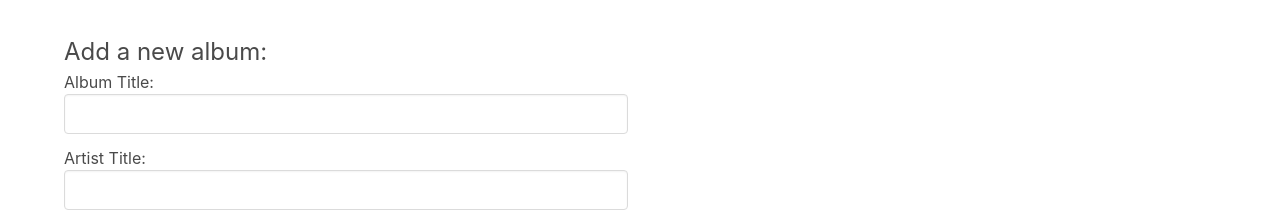
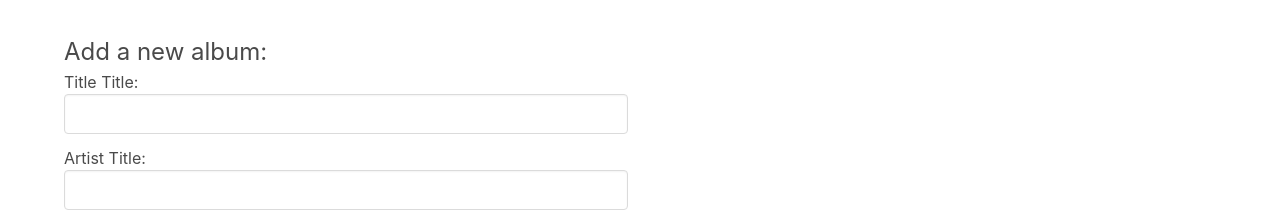
Before and after one commit to MarkusAleksander/react-music-library, a React (Create React App) app: page / in a window 1280 px wide. Shown: the part 567-785 px from the top of the page. Built offline with nearby package versions, Linux system fonts and the light colour scheme.

Commit message:
General improvements

```diff
--- a/src/App.js
+++ b/src/App.js
@@ -23,9 +23,13 @@ class App extends Component {
     }
 
     addNewAlbum = (newAlbum) => {
+        // * Check if we already have the album added
+        let duplicateAlbumId = this.state.albumData.findIndex((album) => {
+            return (newAlbum.artistId === album.artistId) && (newAlbum.title === album.title);
+        });
 
-        // * CHeck if we already have the album added
-        let duplicateArtist;
+        // * If found, don't continue
+        if(duplicateAlbumId > -1) return;
 
         if (newAlbum.artistId === -1) {
             let newArtists = [...this.state.artistData];
@@ -110,7 +114,7 @@ class App extends Component {
                 </div>
                 <div className="section">
                     <div className="container">
-                        <AlbumInput onAddNewAlbum={this.addNewAlbum} artistData={this.state.artistData} />
+                        <AlbumInput onAddNewAlbum={this.addNewAlbum} artistData={this.state.artistData} albumData={this.state.albumData} />
                     </div>
                 </div>
             </div>
--- a/src/components/AlbumInput/AlbumInput.js
+++ b/src/components/AlbumInput/AlbumInput.js
@@ -25,11 +25,22 @@ class AlbumInput extends Component {
         let album = {
             ...this.state.newAlbumData
         };
-        album.title = event.target.value;
+        album.title = event.target.nodeName === "INPUT" ? event.target.value : event.target.getAttribute('data-value');
 
-        this.setState({
-            newAlbumData: album
-        });
+        if (typeof album.artist === "string") {
+            // * Check if artist already exists
+            let albumDataIndex = this.props.albumData.findIndex(data => album.title.toLowerCase().trim() === data.title.toLowerCase().trim());
+
+            if (albumDataIndex > -1) {
+                album.artistId = this.props.albumData[albumDataIndex].id;
+            } else {
+                album.artistId = -1;
+            }
+
+            this.setState({
+                newAlbumData: album
+            });
+        }
     }
 
     artistChangeHandler = (event) => {
@@ -126,14 +137,9 @@ class AlbumInput extends Component {
 
                     <h2 className="is-size-4">Add a new album:</h2>
 
-                    <div className="field">
-                        <label htmlFor="album-title">Album Title:</label>
-                        <div className="control">
-                            <input type="text" name="album-title" id="album-title" className="input album__input album__input--text" onChange={this.titleChangeHandler} value={this.state.newAlbumData.title} />
-                        </div>
-                    </div>
+                    <InputSelection onUpdate={this.titleChangeHandler} data={this.props.albumData} dataTitle={"title"} newData={this.state.newAlbumData.title}></InputSelection>
 
-                    <InputSelection onUpdate={this.artistChangeHandler} artistData={this.props.artistData} newArtist={this.state.newAlbumData.artist}></InputSelection>
+                    <InputSelection onUpdate={this.artistChangeHandler} data={this.props.artistData} dataTitle={"artist"} newData={this.state.newAlbumData.artist}></InputSelection>
 
                     <div className="field">
                         <div className="control">
--- a/src/components/AlbumInput/InputSelect/InputSelect.js
+++ b/src/components/AlbumInput/InputSelect/InputSelect.js
@@ -4,55 +4,55 @@ import './inputSelect.css';
 const InputSelect = (props) => {
 
     const [inputState, setInputState] = useState({
-        filteredArtists: [],
+        filteredData: [],
         showDropdown: false
     });
 
-    const filterArtists = (userInput) => {
+    const filterData = (userInput) => {
         if(userInput === "") {
             let newData = Object.assign({}, inputState);
-            newData.filteredArtists = [];
+            newData.filteredData = [];
             setInputState(newData);
         } else {
-            let filteredArtists = props.artistData.map((artist) => {
-                if(artist.artist.toLowerCase().trim().indexOf(userInput.toLowerCase().trim()) > -1) {
-                    return <div className="album-dropdown__item" key={artist.id} onClick={props.onUpdate} data-value={artist.artist}>{artist.artist}</div>
+            let filteredData = props.data.map((data) => {
+                if(data[props.dataTitle].toLowerCase().trim().indexOf(userInput.toLowerCase().trim()) > -1) {
+                    return <div className="album-dropdown__item" key={data.id} onClick={props.onUpdate} data-value={data[props.dataTitle]}>{data[props.dataTitle]}</div>
                 }
             });
             let newData = Object.assign({}, inputState);
-            newData.filteredArtists = filteredArtists;
+            newData.filteredData = filteredData;
             setInputState(newData);
         }
     }
 
-    const clearFilteredArtists = () => {
+    const clearfilteredData = () => {
         let newData = Object.assign({}, inputState);
-        newData.filteredArtists = [];
+        newData.filteredData = [];
         setInputState(newData);
     }
 
     const onChange = (event) => {
-        filterArtists(event.target.value);
+        filterData(event.target.value);
         props.onUpdate(event);
     }
 
     const onBlur = () => {
         window.setTimeout(() => {
-            clearFilteredArtists();
+            clearfilteredData();
         }, 250);
     }
 
     return (
         <div className="field">
-            <label htmlFor="album-artist">Artist Title:</label>
+            <label htmlFor={"album-" + props.dataTitle}>{props.dataTitle} Title:</label>
             <div className="control">
-                <input type="text" name="album-artist" id="album-artist" className="input album__input album__input--text" onBlur={onBlur} onChange={onChange} value={props.newArtist} autoComplete="off" />
+                <input type="text" name={"album-" + props.dataTitle} id={"album-" + props.dataTitle} className="input album__input album__input--text" onBlur={onBlur} onChange={onChange} value={props.newData} autoComplete="off" />
             </div>
             <div className="album-dropdown">
                 {
-                    inputState.filteredArtists.length ?
+                    inputState.filteredData.length ?
                         <div>
-                            {inputState.filteredArtists}
+                            {inputState.filteredData}
                         </div>
                         : null
                 }
--- a/src/components/AlbumInput/InputSelect/inputSelect.css
+++ b/src/components/AlbumInput/InputSelect/inputSelect.css
@@ -1,5 +1,6 @@
 .album-dropdown {
     position: relative;
+    box-shadow: 1px 1px 2px #ccc;
 }
 
 .album-dropdown > div {
@@ -18,3 +19,7 @@
 .album-dropdown__item:hover {
     background-color: rgba(120,120,240,0.3);
 }
+
+.field > label {
+    text-transform: capitalize;
+}
--- a/src/components/Albums/Album/album.css
+++ b/src/components/Albums/Album/album.css
@@ -3,10 +3,12 @@
 }
 
 .card {
-	transition: box-shadow 0.3s ease-in-out;
+    transform: scale(1);
+	transition: box-shadow 0.3s ease-in-out, transform 0.3s ease-in-out;
 }
 .card:hover {
-	box-shadow: 2px 3px 5px #ccc;
+    box-shadow: 2px 3px 5px #ccc;
+    transform: scale(1.05);
 }
 
 .card-delete-btn {
```
